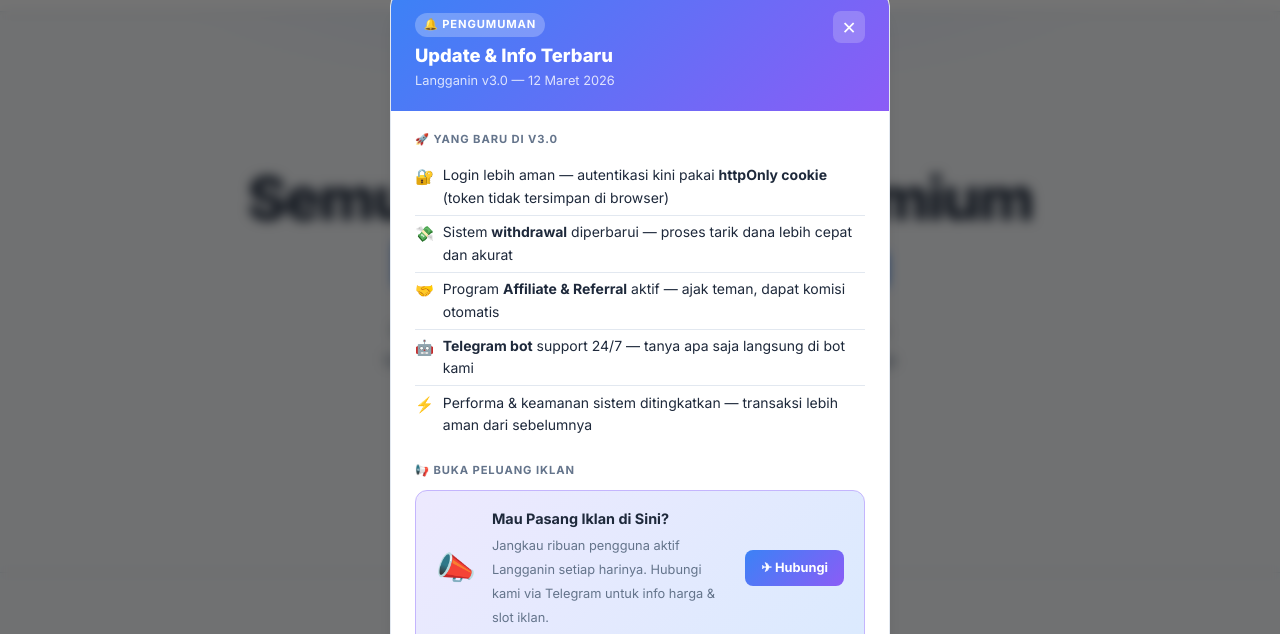
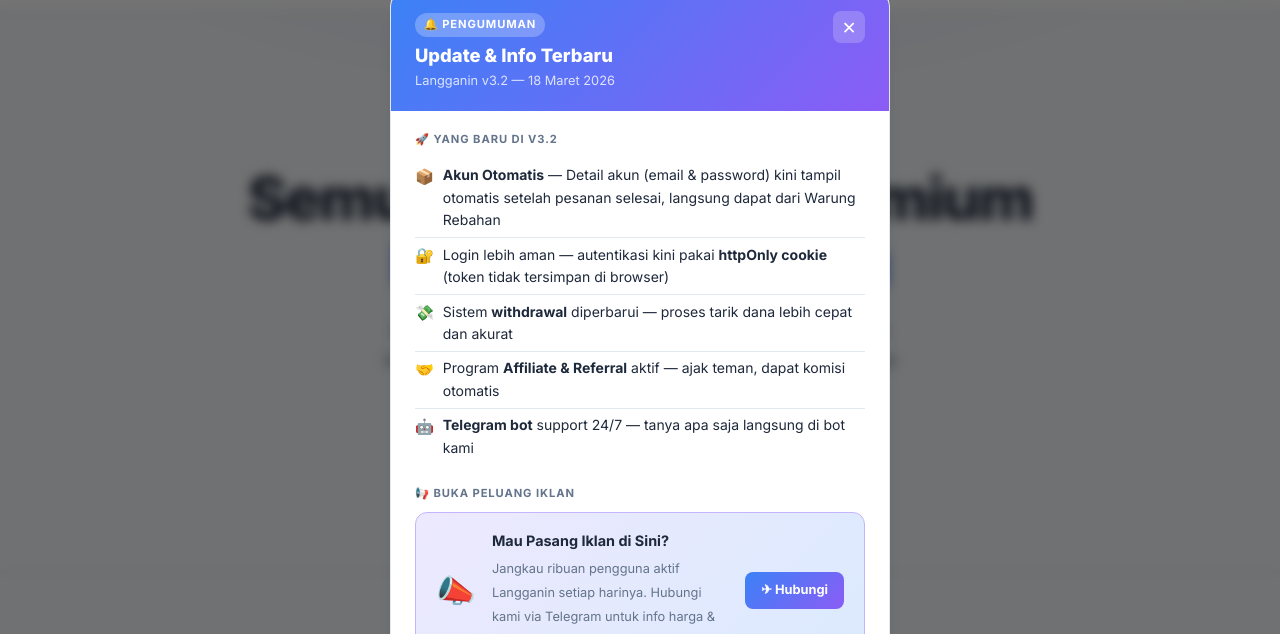
Before and after one commit to Mojjitt0o/Langganin, a website: page views/index.html in a window 1280 px wide. Shown: the part 58-692 px from the top of the page. Drawn offline with Linux system fonts and the light colour scheme.

Commit message:
feat: update announcement to v3.2 with account details feature

```diff
--- a/views/index.html
+++ b/views/index.html
@@ -103,7 +103,7 @@
       <div class="ann-header-text">
         <span class="ann-badge">🔔 Pengumuman</span>
         <h2 id="annTitle">Update & Info Terbaru</h2>
-        <p>Langganin v3.0 — 12 Maret 2026</p>
+        <p>Langganin v3.2 — 18 Maret 2026</p>
       </div>
       <button class="ann-close" id="annClose" aria-label="Tutup">✕</button>
     </div>
@@ -111,13 +111,13 @@
     <div class="ann-body">
       <!-- Update Section -->
       <div class="ann-section">
-        <div class="ann-section-title">🚀 Yang Baru di v3.0</div>
+        <div class="ann-section-title">🚀 Yang Baru di v3.2</div>
         <ul class="ann-update-list">
+          <li><span class="ann-icon">📦</span><span><strong>Akun Otomatis</strong> — Detail akun (email & password) kini tampil otomatis setelah pesanan selesai, langsung dapat dari Warung Rebahan</span></li>
           <li><span class="ann-icon">🔐</span><span>Login lebih aman — autentikasi kini pakai <strong>httpOnly cookie</strong> (token tidak tersimpan di browser)</span></li>
           <li><span class="ann-icon">💸</span><span>Sistem <strong>withdrawal</strong> diperbarui — proses tarik dana lebih cepat dan akurat</span></li>
           <li><span class="ann-icon">🤝</span><span>Program <strong>Affiliate & Referral</strong> aktif — ajak teman, dapat komisi otomatis</span></li>
           <li><span class="ann-icon">🤖</span><span><strong>Telegram bot</strong> support 24/7 — tanya apa saja langsung di bot kami</span></li>
-          <li><span class="ann-icon">⚡</span><span>Performa & keamanan sistem ditingkatkan — transaksi lebih aman dari sebelumnya</span></li>
         </ul>
       </div>
 
```
